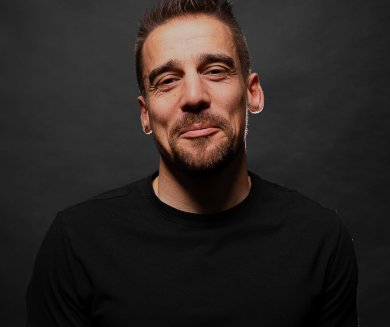
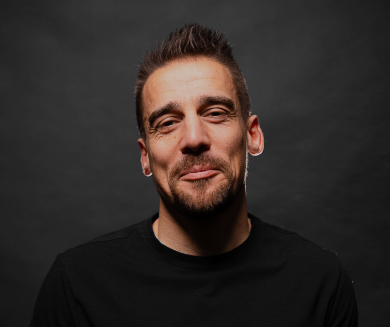
Before and after one commit to joeshrockcomedy/public_website, a plain HTML site: page index.html in a window 390 px wide. Shown: the top 327 px of the page. Drawn offline with Linux system fonts and the light colour scheme.

Commit message:
mobile testing

```diff
--- a/styles.css
+++ b/styles.css
@@ -14,7 +14,7 @@ body, html {
 body {
   background: black url('JOE-HEADSHOTS-1.jpg') no-repeat center center fixed;
   background-size: 190%;
-  background-position-y: -25vh; /* Default: portrait-first layout */
+  background-position-y: -20vh; /* Default: portrait-first layout */
   background-attachment: fixed;
   position: relative;
 }
```
